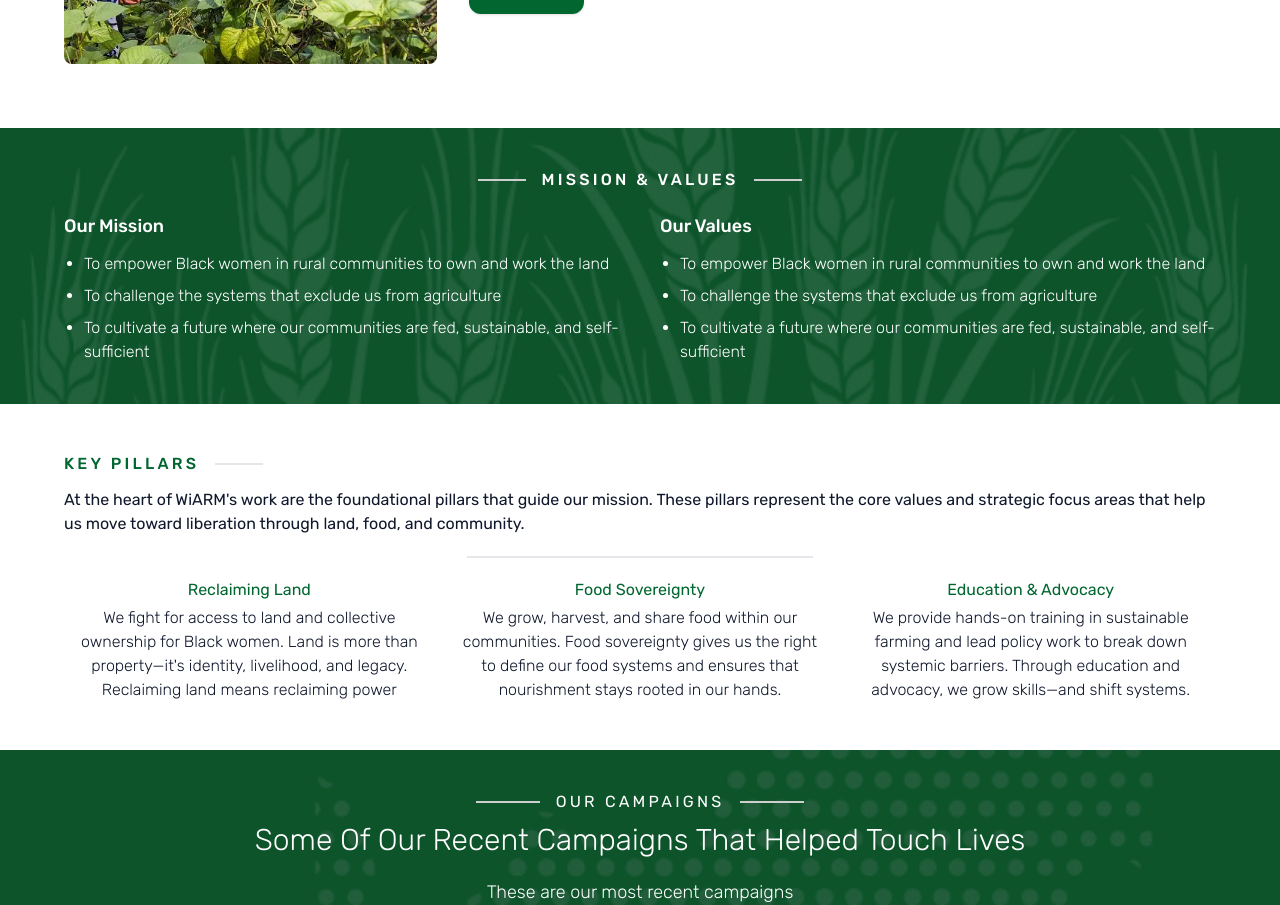
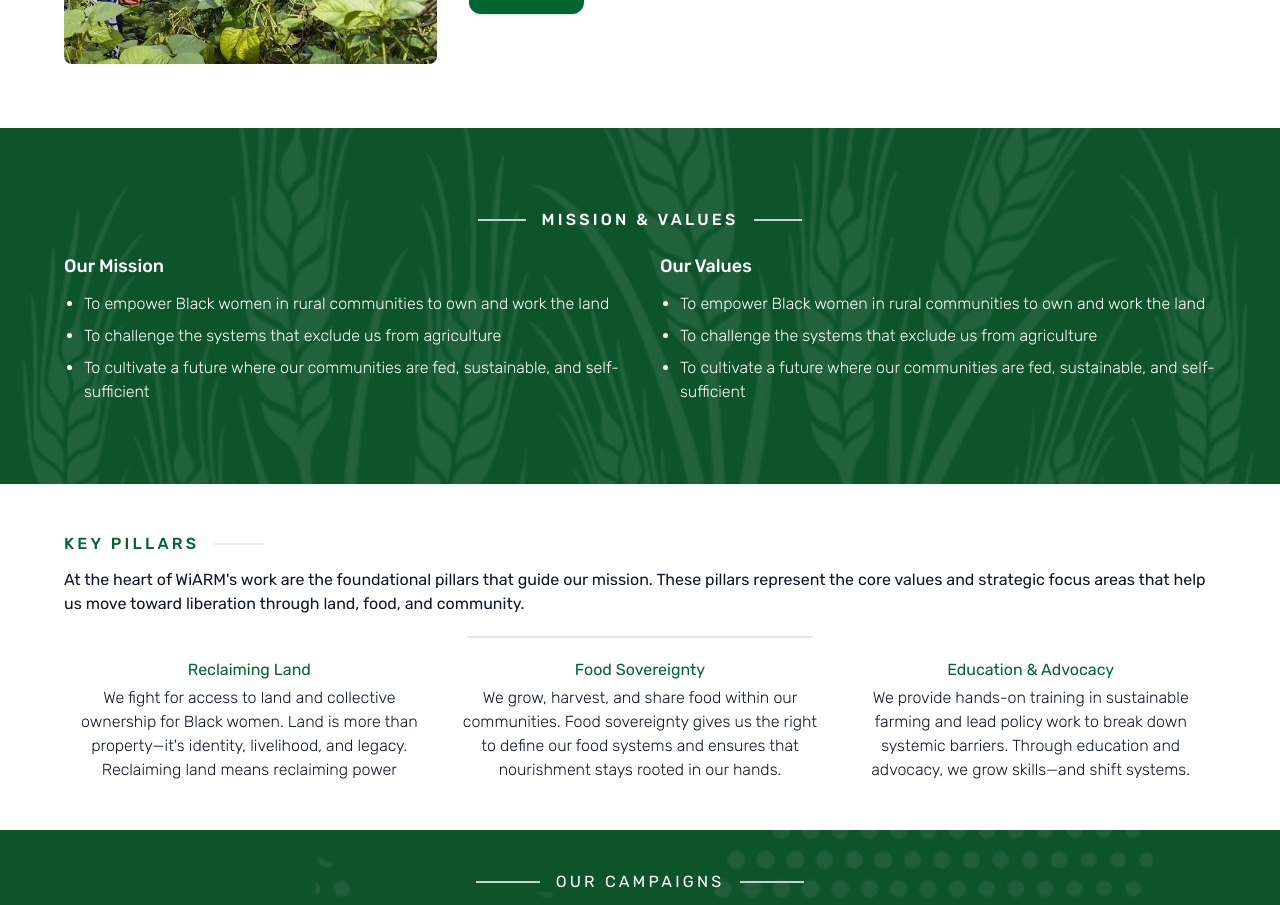
Before and after one commit to rorisangputu/wiarm, a React (Vite) app: page / in a window 1280 px wide. Shown: the part 1120-2025 px from the top of the page. Built offline with nearby package versions, Linux system fonts and the light colour scheme.

Commit message:
adding padding

```diff
--- a/src/components/Home/MissionValues.jsx
+++ b/src/components/Home/MissionValues.jsx
@@ -3,7 +3,7 @@ import wheatbg from '../../assets/wheatbg.png'
 
 const MissionValues = () => {
   return (
-    <div className='w-full bg-green-900 py-10 relative overflow-hidden'>
+    <div className='w-full bg-green-900 py-20 relative overflow-hidden'>
 
       {/* Background Image Positioned Behind Content */}
       <img
```
